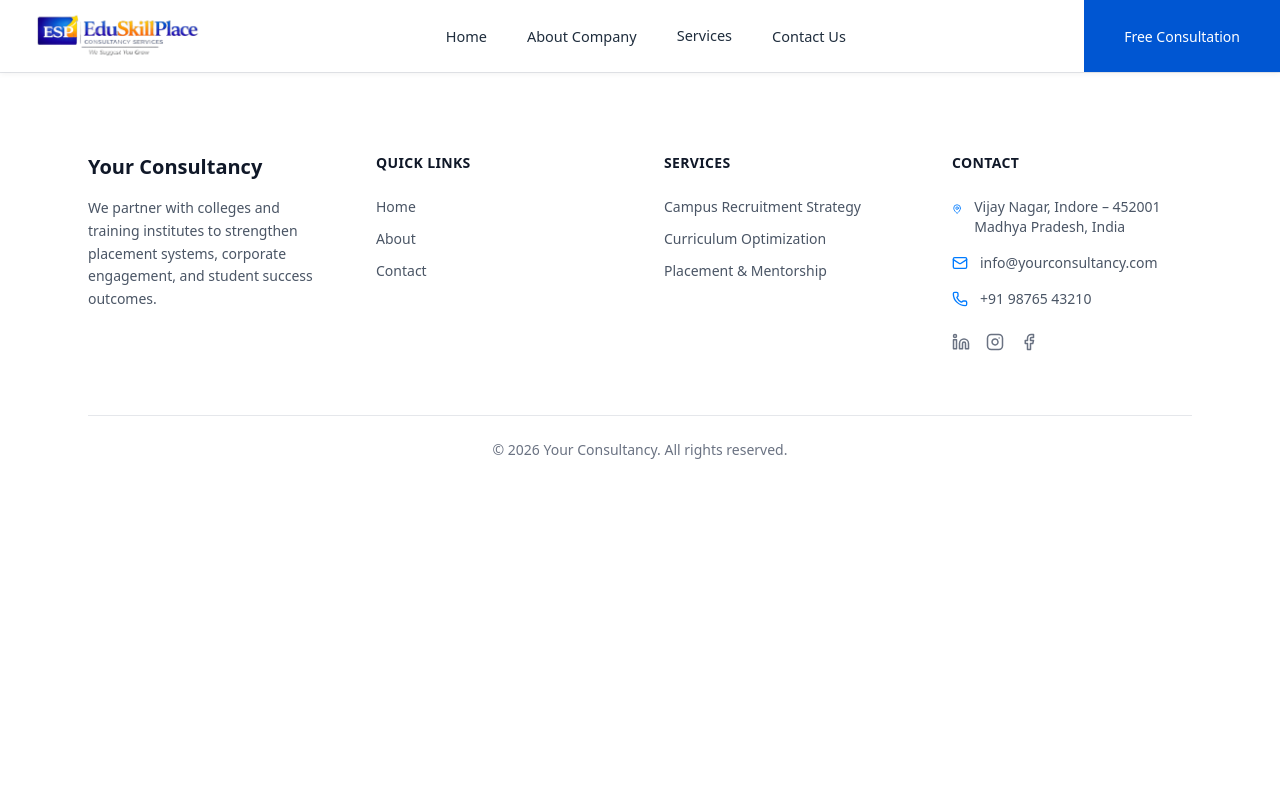
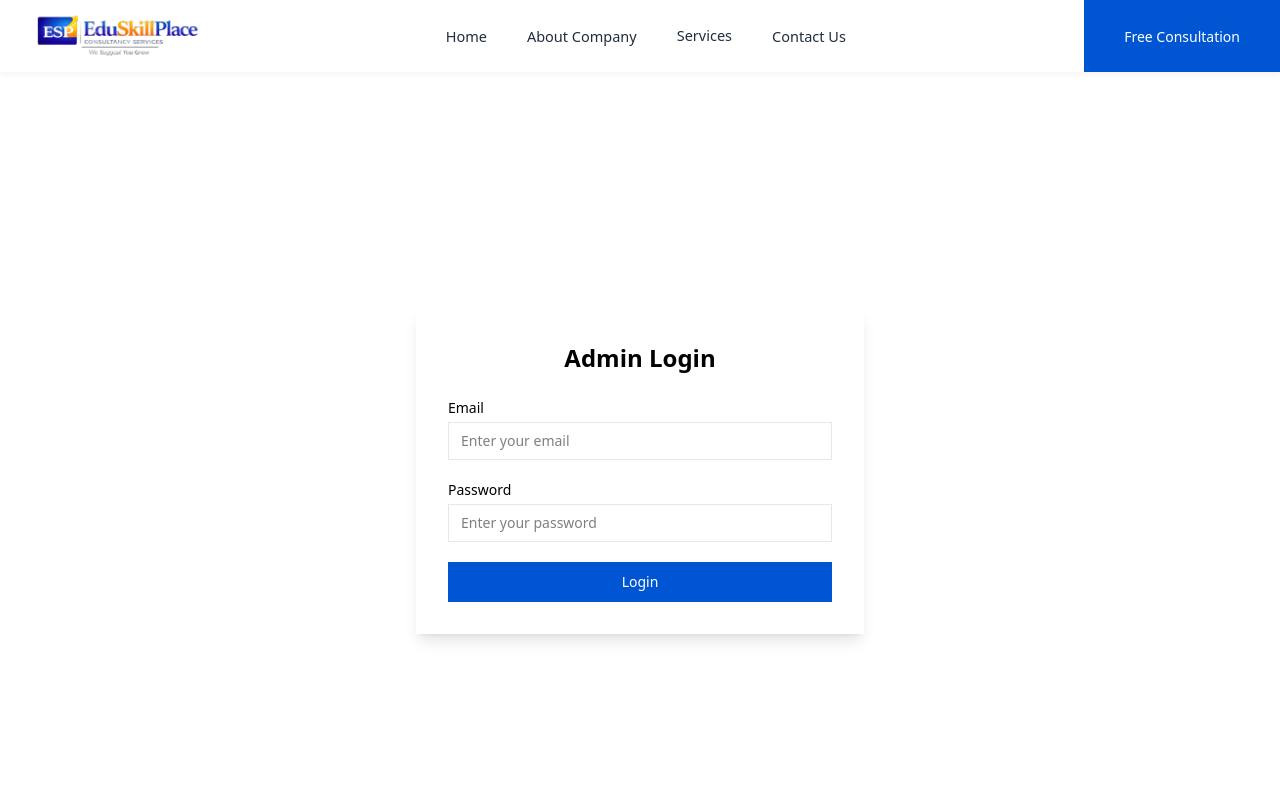
Before and after one commit to hanu-art/edu_consultancy, a React (Vite) app: page /admin/login in a window 1280 px wide. Shown: the top 800 px of the page. Built offline with nearby package versions, Linux system fonts and the light colour scheme.

Commit message:
added log in and admin dashboard

```diff
--- a/src/api/base.js
+++ b/src/api/base.js
@@ -7,5 +7,14 @@ const api = axios.create({
   withCredentials: true, // if using cookies
 });
 
+api.interceptors.request.use((config) => {
+  const token = localStorage.getItem("adminToken");
+
+  if (token) {
+    config.headers.Authorization = `Bearer ${token}`;
+  }
+
+  return config;
+});
 
 export default api
--- /dev/null
+++ b/src/constants/ PrivateRoute.jsx
@@ -0,0 +1,10 @@
+import { Navigate, Outlet } from "react-router-dom";
+
+const PrivateRoute = () => {
+  const token = localStorage.getItem("adminToken");
+
+  return token ? <Outlet /> : <Navigate to="/admin/login" replace />;
+};
+
+
+export default PrivateRoute
--- a/src/constants/AppRoutes.jsx
+++ b/src/constants/AppRoutes.jsx
@@ -5,6 +5,11 @@ import Contact from "../pages/Contact/Contact.jsx";
 import College from "../pages/Servicess/College.jsx";
 import ItInstitute from "../pages/Servicess/ItInstitute.jsx";
 import JobPlacement from "../pages/Servicess/JobPlacement.jsx";
+import AdminLogin from "../pages/admin/login/AdminLogin.jsx";
+
+import AdminDashboard from "../pages/admin/login/AdminDashboard.jsx";
+import AdminLayout from "../pages/admin/login/AdminLayout.jsx";
+import PrivateRoute from "./ PrivateRoute.jsx";
 
 const AppRoutes = () => {
   return (
@@ -15,6 +20,19 @@ const AppRoutes = () => {
       <Route path="/services/college" element={<College />} />
       <Route path="/services/it-institute" element={<ItInstitute/>} />
       <Route path="/services/job-placement" element={<JobPlacement />} />
+
+
+          {/* 🔐 Admin Routes */}
+      <Route path="/admin/login" element={<AdminLogin />} />
+
+
+          <Route path="/admin" element={<PrivateRoute />}>
+        <Route element={<AdminLayout />}>
+          <Route path="dashboard" element={<AdminDashboard />} />
+        </Route>
+      </Route>
+
+
     </Routes>
   );
 };
--- /dev/null
+++ b/src/pages/admin/login/AdminDashboard.jsx
@@ -0,0 +1,135 @@
+import { useEffect, useState } from "react";
+import { getProfile } from "../../../api/auth/auth.api";
+import {
+  getAllStudents,
+  deleteStudent,
+} from "../../../api/students/students.api";
+
+const AdminDashboard = () => {
+  const [profile, setProfile] = useState(null);
+  const [students, setStudents] = useState([]);
+  const [loading, setLoading] = useState(true);
+  const [expandedId, setExpandedId] = useState(null);
+
+  useEffect(() => {
+    const fetchData = async () => {
+      try {
+        const profileRes = await getProfile();
+        const studentRes = await getAllStudents();
+
+        setProfile(profileRes.data.data);
+        setStudents(studentRes.data.data);
+      } catch (err) {
+        console.error(err);
+      } finally {
+        setLoading(false);
+      }
+    };
+
+    fetchData();
+  }, []);
+
+  const handleDelete = async (id) => {
+    try {
+      await deleteStudent(id);
+
+      // 🔥 UI update without refresh
+      setStudents((prev) =>
+        prev.filter((student) => student.students_id !== id)
+      );
+    } catch (err) {
+      console.error(err);
+    }
+  };
+
+  if (loading) {
+    return (
+      <div className="min-h-screen flex items-center justify-center">
+        Loading...
+      </div>
+    );
+  }
+
+  return (
+    <div className="p-4 md:p-8">
+
+      {/* Profile Section */}
+      <div className="mb-6">
+        <h2 className="text-xl md:text-2xl font-semibold">
+          Welcome, {profile?.name}
+        </h2>
+        <p className="text-sm text-gray-600">
+          {profile?.email}
+        </p>
+      </div>
+
+      {/* Students Table */}
+      <div className="bg-white shadow overflow-x-auto rounded">
+
+        <table className="w-full text-sm min-w-[700px]">
+          <thead className="bg-gray-300">
+            <tr>
+              <th className="p-3 text-left">Name</th>
+              <th className="p-3 text-left">Email</th>
+              <th className="p-3 text-left">Description</th>
+              <th className="p-3 text-left">Action</th>
+            </tr>
+          </thead>
+
+          <tbody>
+            {students.map((student) => (
+              <tr key={student.students_id} className="border-b">
+                <td className="p-3">{student.name}</td>
+                <td className="p-3">{student.email}</td>
+
+                {/* Description with Read More */}
+                <td className="p-3 max-w-xs break-words">
+                  {student.description?.length > 80 ? (
+                    <>
+                      {expandedId === student.students_id
+                        ? student.description
+                        : student.description.slice(0, 80) + "..."}
+
+                      <button
+                        onClick={() =>
+                          setExpandedId(
+                            expandedId === student.students_id
+                              ? null
+                              : student.students_id
+                          )
+                        }
+                        className="ml-2 text-blue-500 text-xs font-light"
+                      >
+                        {expandedId === student.students_id
+                          ? "Show Less"
+                          : "Read More"}
+                      </button>
+                    </>
+                  ) : (
+                    student.description
+                  )}
+                </td>
+
+                <td className="p-3">
+                  <button
+                    onClick={() =>
+                      handleDelete(student.students_id)
+                    }
+                    className="bg-red-500 hover:bg-red-600 text-white text-xs px-3 py-1 transition"
+                  >
+                    Delete
+                  </button>
+                </td>
+
+              </tr>
+            ))}
+          </tbody>
+
+        </table>
+
+      </div>
+    </div>
+  );
+};
+
+export default AdminDashboard;
--- /dev/null
+++ b/src/pages/admin/login/AdminLayout.jsx
@@ -0,0 +1,26 @@
+import { Outlet, useNavigate } from "react-router-dom";
+
+const AdminLayout = () => {
+
+
+
+
+  return (
+    <div className="min-h-screen bg-gray-100">
+
+      {/* Top Bar */}
+      <div className="bg-white shadow px-6 py-4 flex justify-between items-center">
+        <h1 className="text-lg font-semibold">Admin Panel</h1>
+
+
+      </div>
+
+      {/* Page Content */}
+      <div className="p-4 md:p-8">
+        <Outlet />
+      </div>
+    </div>
+  );
+};
+
+export default AdminLayout;
--- /dev/null
+++ b/src/pages/admin/login/AdminLogin.jsx
@@ -0,0 +1,109 @@
+import { useState } from "react";
+import { useNavigate } from "react-router-dom";
+import { loginAdmin } from "../../../api/auth/auth.api";
+
+const AdminLogin = () => {
+  const navigate = useNavigate();
+
+  const [formData, setFormData] = useState({
+    email: "",
+    password: "",
+  });
+
+  const [loading, setLoading] = useState(false);
+  const [error, setError] = useState("");
+
+  const handleChange = (e) => {
+    setFormData({
+      ...formData,
+      [e.target.name]: e.target.value,
+    });
+  };
+
+  const handleSubmit = async (e) => {
+    e.preventDefault();
+    setError("");
+    setLoading(true);
+
+    try {
+      const res = await loginAdmin(formData);
+
+
+      // token store
+      localStorage.setItem("adminToken", res.data.data.token);
+
+      // redirect
+      navigate("/admin/dashboard");
+    } catch (err) {
+      setError(
+        err.response?.data?.message || "Invalid credentials"
+      );
+    } finally {
+      setLoading(false);
+    }
+  };
+
+  return (
+    <div className="min-h-screen flex items-center justify-center px-4">
+      <div className="w-full max-w-md bg-white p-8 shadow-lg">
+
+        <h2 className="text-2xl font-semibold text-center mb-6">
+          Admin Login
+        </h2>
+
+        {error && (
+          <p className="text-red-500 text-sm mb-4 text-center">
+            {error}
+          </p>
+        )}
+
+        <form onSubmit={handleSubmit} className="space-y-5">
+
+          {/* Email */}
+          <div>
+            <label className="block text-sm font-light mb-1">
+              Email
+            </label>
+            <input
+              type="email"
+              name="email"
+              value={formData.email}
+              onChange={handleChange}
+              placeholder="Enter your email"
+              required
+              className="w-full border border-gray-200 px-3 py-2 text-sm focus:outline-none focus:ring-2 focus:ring-[#0056D2]"
+            />
+          </div>
+
+          {/* Password */}
+          <div>
+            <label className="block text-sm font-light mb-1">
+              Password
+            </label>
+            <input
+              type="password"
+              name="password"
+              value={formData.password}
+              onChange={handleChange}
+              placeholder="Enter your password"
+              required
+              className="w-full border border-gray-200 px-3 py-2 text-sm focus:outline-none focus:ring-2 focus:ring-[#0056D2]"
+            />
+          </div>
+
+          {/* Button */}
+          <button
+            type="submit"
+            disabled={loading}
+            className="w-full bg-[#0056D2] hover:bg-[#0047B3] text-white text-sm font-light px-6 py-2.5 transition"
+          >
+            {loading ? "Logging in..." : "Login"}
+          </button>
+
+        </form>
+      </div>
+    </div>
+  );
+};
+
+export default AdminLogin;
```
